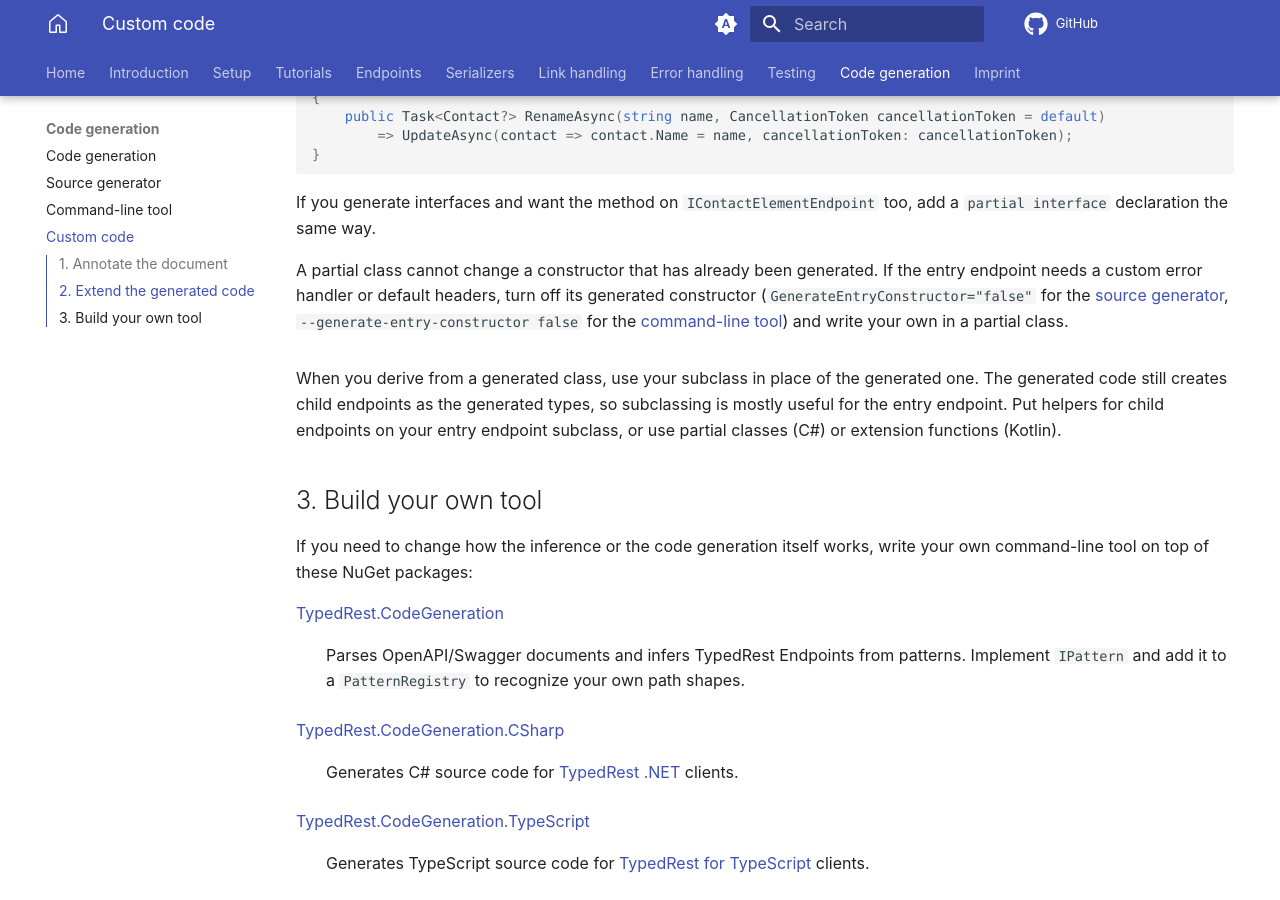
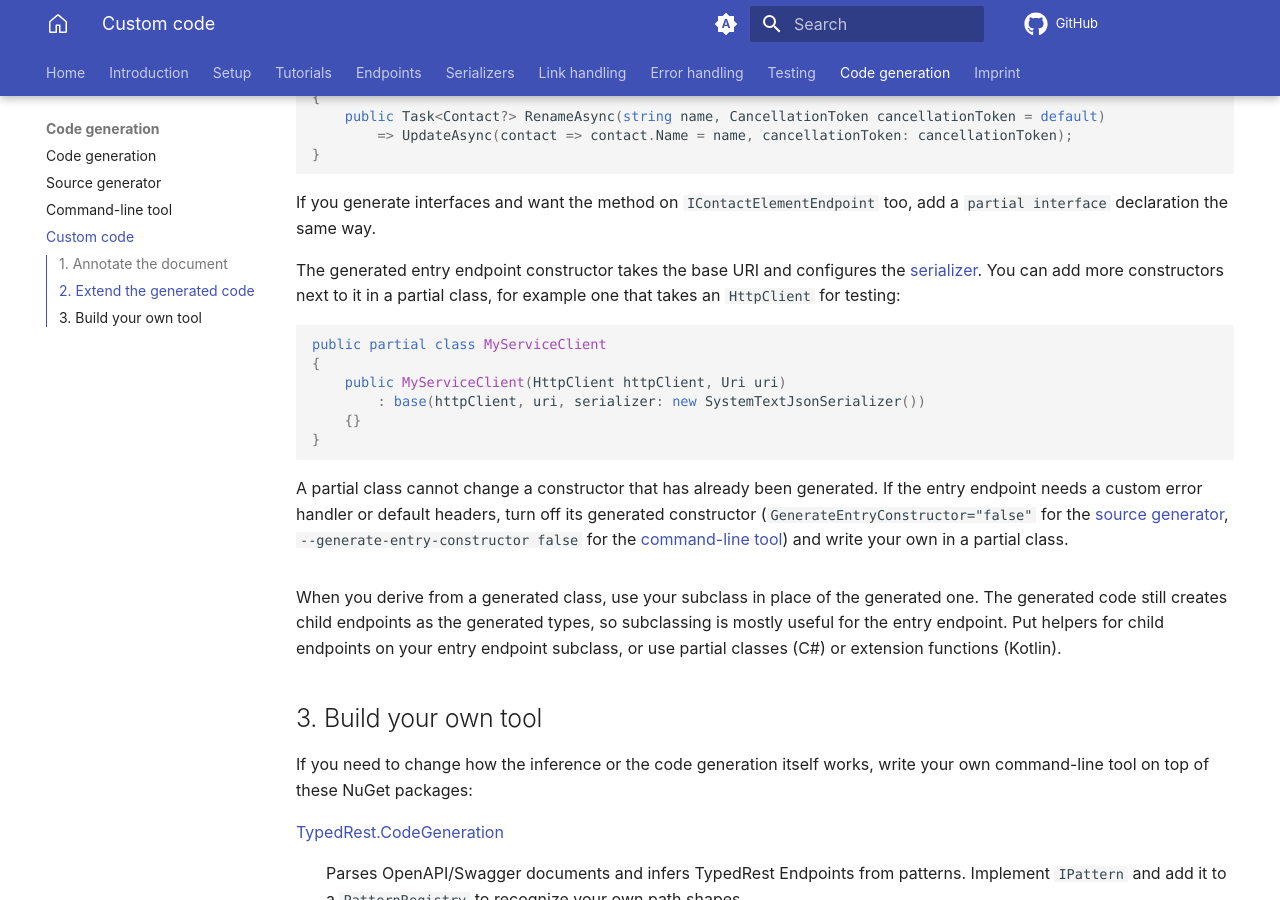
Before and after one commit to TypedRest/docs, an MkDocs documentation site: the page built from docs/code-generation/custom-code.md, in a window 1280 px wide and 900 px high, scrolled down 2101 px. Built offline with MkDocs 1.6.1 and Material for MkDocs 9.7.7, drawn with Linux system fonts in a browser that asks for light colours; comment, search, counter and statistics services are not loaded.

Commit message:
Document serializer in entry constructor in generated C# code

````diff
--- a/docs/code-generation/custom-code.md
+++ b/docs/code-generation/custom-code.md
@@ -79,6 +79,17 @@ Generated code is overwritten whenever it is regenerated, so do not edit it. Add
     ```
 
     If you generate interfaces and want the method on `IContactElementEndpoint` too, add a `partial interface` declaration the same way.
+
+    The generated entry endpoint constructor takes the base URI and configures the [serializer](index.md#serializers). You can add more constructors next to it in a partial class, for example one that takes an `HttpClient` for testing:
+
+    ```csharp
+    public partial class MyServiceClient
+    {
+        public MyServiceClient(HttpClient httpClient, Uri uri)
+            : base(httpClient, uri, serializer: new SystemTextJsonSerializer())
+        {}
+    }
+    ```
 
     A partial class cannot change a constructor that has already been generated. If the entry endpoint needs a custom error handler or default headers, turn off its generated constructor (`GenerateEntryConstructor="false"` for the [source generator](source-generator.md), `--generate-entry-constructor false` for the [command-line tool](cli.md)) and write your own in a partial class.
 
````
Also changed, not shown: docs/code-generation/index.md (+1 -1 lines), docs/code-generation/source-generator.md (+1 -1 lines).
